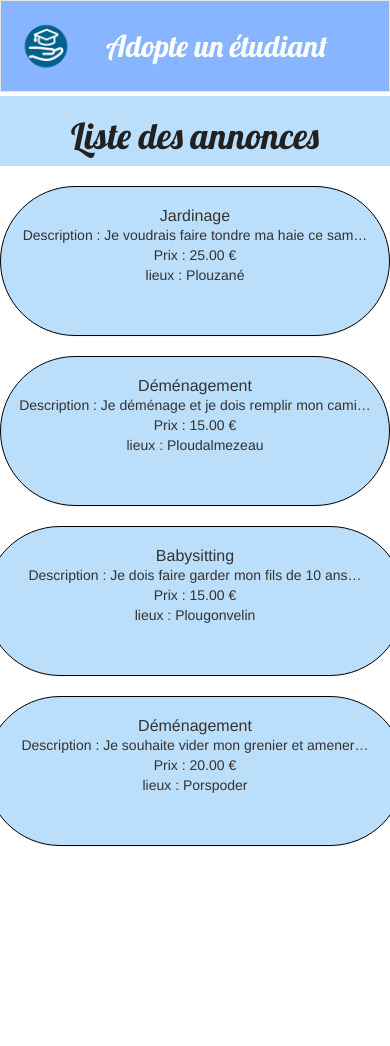
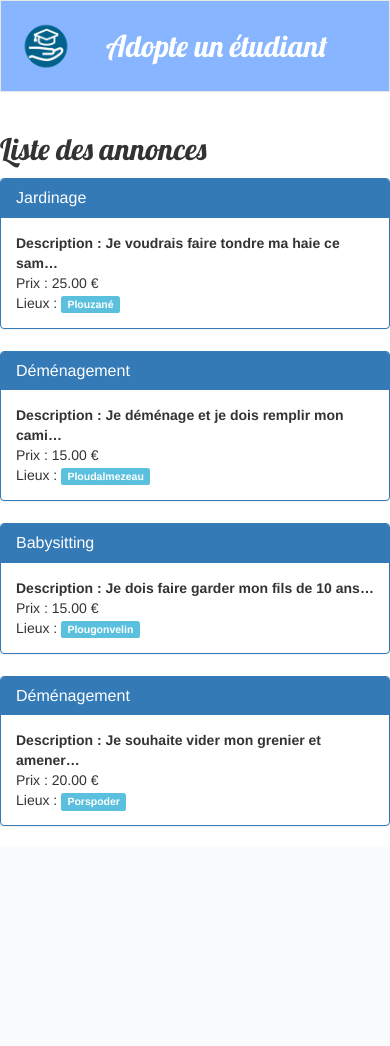
Before and after one commit to RobotScribe/adopte_un_etudiant, a Django app: page /annonces/ in a window 390 px wide. After the commit the page ends 847 px from the top of that part, so only its background shows below. Run offline with Django 3.2, Linux system fonts and the light colour scheme; data comes from the database, SQL or seed files in the repository; the page is wider than the window, and the part outside it is not shown; some libraries are stand-ins or nearby versions.

Commit message:
Modified inscription checkboxes, liste_annonces redesigned, specific style to add footer padding

```diff
--- a/profils/templates/profils/list_annonces.html
+++ b/profils/templates/profils/list_annonces.html
@@ -80,48 +80,40 @@
 
 	<!-- affichage des annonces -->
 
-	<div class="row" style="margin:-4% 0 0 0">
+	<div class="row">
+      <div class="col-md-3"></div>
+			<div class="col-md-6">
+				<h1 class="lobster">Liste des annonces</h1>
+			</div>
+      <div class="col-md-3"></div>
+  </div>
 
-		<div class="row base-element" >
-			<div class="col-md-12 lobster">
-				<h1 style="color:#212121">Liste des annonces</h1>
+		{% for annonce in annonces %}
+
+					<div class="row">
+            <div class="col-md-3"></div>
+            <div class="col-md-6">
+
+              <div class="panel panel-primary">
+                <div class="panel-heading">
+                  <h3 class="panel-title">{{ annonce.titre }}</h3>
                 </div>
+                <div class="panel-body">
+                  <b>Description : {{annonce.annonce|truncatechars:40 }}</b><br/>
+                  Prix : {{ annonce.prix }} € <br/>
+                  Lieux : <span class="label label-info">{{ annonce.lieux }}</span><br/>
                 </div>
-		<br>
-		{% for annonce in annonces %}
-			<br{% cycle 1 0 as col %}/>
-				{% if col %}
-					<div class="row" style ="min-height:500px">
-						<div class="col-lg-4 col-md-4 col-md-offset-1 col-lg-offset-1">
-							<div class="panel panel-default" style="height: 150px; text-align: center; border-radius: 100px; border-color:#000000; background-color: #BBDEFB">
-								<br/>
-								<h2 class="panel-title" style="border-radius: 50px;">{{ annonce.titre }}</h2>
-								Description : {{annonce.annonce|truncatechars:40 }} <br/>
-								Prix : {{ annonce.prix }} € <br/>
-								lieux : {{ annonce.lieux }} <br/>
                 {% if request.user.is_authenticated %}
-									<a href="{% url "lire_annonce" annonce.numero%}">Voir cette annonce</a><br/>
+                <div class="panel-footer">
+                  <a href="{% url "lire_annonce" annonce.numero%}" class="btn btn-primary btn-xs">Voir cette annonce</a>
+                </div>
                 {% endif %}
               </div>
+
             </div>
-				{% else %}
-					<div class="col-lg-4 col-md-4 col-md-offset-2 col-lg-offset-2">
-						<div class="panel panel-default" style="height:150px;text-align: center; border-radius: 100px; border-color:#000000; background-color: #BBDEFB">
-							<br/>
-							<h2 class="panel-title" style="border-radius: 50px;">{{ annonce.titre }}</h2>
-							Description : {{annonce.annonce|truncatechars:40 }} <br/>
-							Prix : {{ annonce.prix }} € <br/>
-							lieux : {{ annonce.lieux }} <br/>
-							{% if request.user.is_authenticated %}
-								<a href="{% url "lire_annonce" annonce.numero%}">Voir cette annonce</a>
-							{% endif %}
-							<br/>
+            <div class="col-md-3"></div>
 					</div>
-					</div>
-				{% endif %}
 		{% endfor %}
-			</div>
-		}
 </div>
 </body>
 </html>
--- a/static/css/specificStyle.css
+++ b/static/css/specificStyle.css
@@ -73,3 +73,7 @@ nav#etudiant-navbar li {
 .center {
 	text-align: center;
 }
+
+footer{
+	padding-top: 20px;
+}
```
Also changed, not shown: profils/templates/profils/inscription.html (+25 -9 lines). Lines whose indentation alone changed are shown as unchanged.
